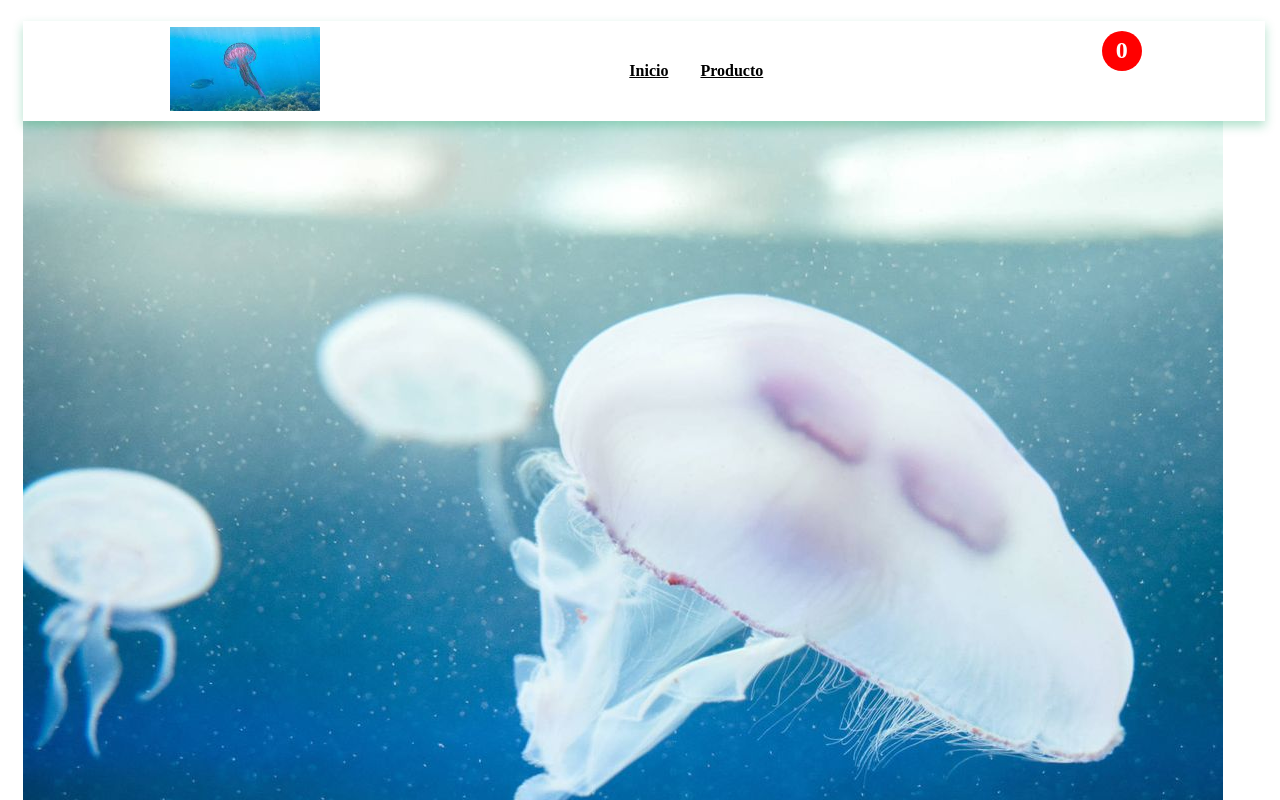
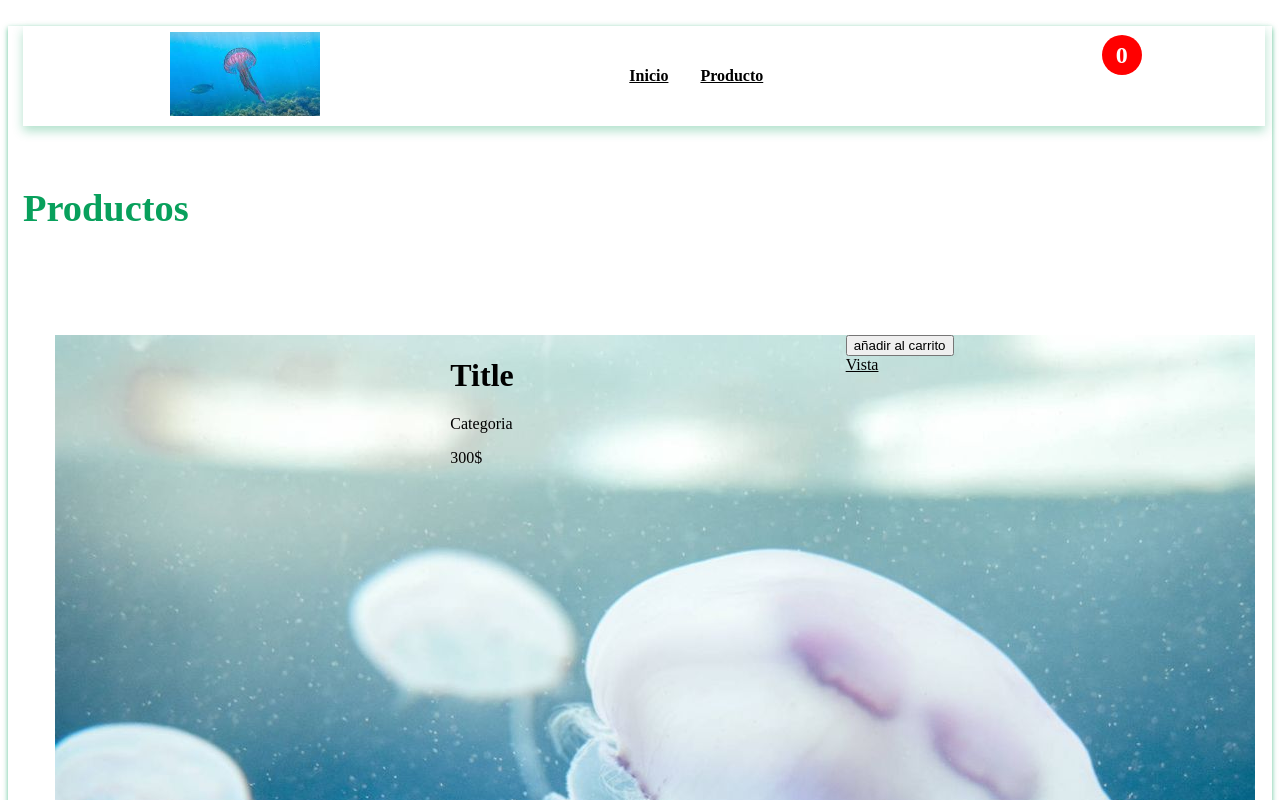
Before and after one commit to shencanet/react_project, a React (Create React App) app: page / in a window 1280 px wide. Shown: the top 800 px of the page. Built offline with nearby package versions, Linux system fonts and the light colour scheme; some icons are missing.

Commit message:
add: css header

```diff
--- a/src/components/productos/index.js
+++ b/src/components/productos/index.js
@@ -4,7 +4,7 @@ import IMG from "../../imagenes/medusa2.jpg";
 export const ProductosLista = () => {
   return (
     <>
-    <h1 className='title'>PRODUCTOS</h1>
+    <h1 className='title'>Productos</h1>
     <div className='productos'>
     <a href='#'>
     <div className='producto'>
@@ -18,7 +18,9 @@ export const ProductosLista = () => {
     </div>
     <div  className='buttom'>
       <button className='btn'>añadir al carrito</button>
-      <a href='#'></a>
+      <div>
+      <a href='#' className='btn' >Vista</a>
+      </div>
     </div>
     </div>
 
--- a/src/index.css
+++ b/src/index.css
@@ -3,7 +3,7 @@
     width: 100%;
     min-height: 100vh;
     margin: 0 auto;
-    box-sizing: 0 2px 6px #08a05ca4;
+    box-shadow: 0 2px 5px #08a05ca4;
     padding: 0 15px;
     box-sizing: border-box;
 }
@@ -83,6 +83,22 @@ font-weight: 700;
 background: red;
 }
 
+/*----PRODUCTOS----------------------*/
+.title{
+    font-size: 2.4rem;
+    padding: 10rem 0 0 0;
+    color: #08a05c;
+
+}
+.productos{
+    padding: 5rem 2rem;
+    margin: 0 auto;
+    display: grid;
+    grid-template-columns: repeat(auto-fit, minmax(22rem, 1fr));
+    gap: 3rem 1rem;
+
+}
+
 /*----------------MEDIA-------------------*/
 @media only screen and (max-width: 600px){
     header ul{
```
